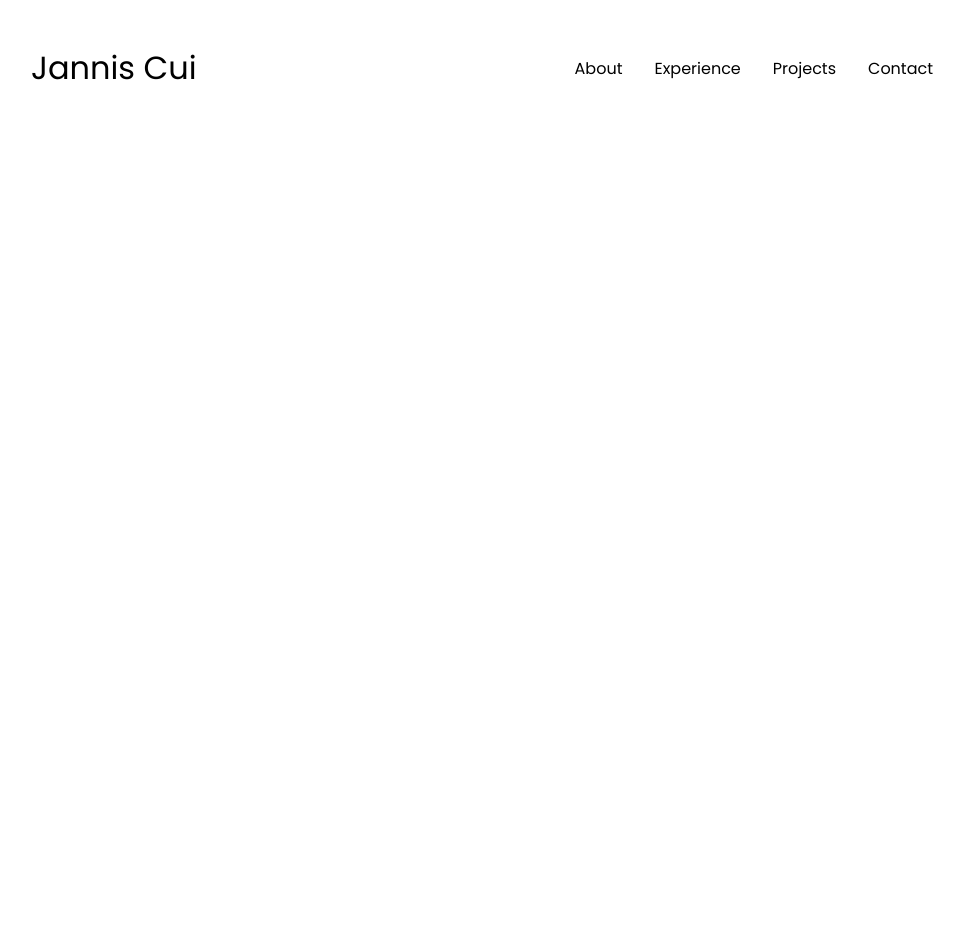
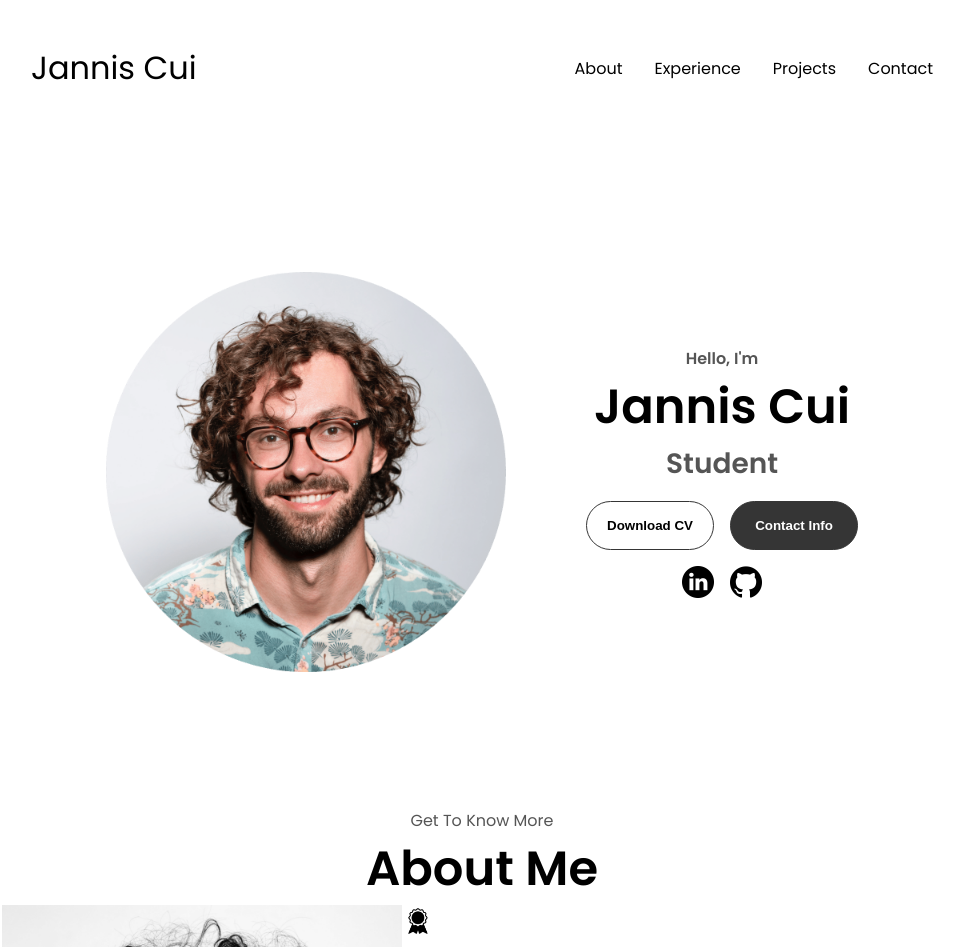
Before and after one commit to janniscui3/Portfolio, a plain HTML site: page index.html in a window 1280 px wide. Shown: the top 947 px of the page, without its empty margins (158-1122 px from the left). Before the commit the page ends 800 px from the top, so only its background shows below. Drawn offline with Linux system fonts and the light colour scheme.

Commit message:
Add Assets + Profile + Part of About-Section

```diff
--- a/index.html
+++ b/index.html
@@ -39,6 +39,58 @@
             </div>
         </div>
     </nav>
+
+    <section id="profile">
+        <div class="section__pic-container">
+            <img src="./assets/profile-pic.png" alt="Profile Picture">
+        </div>
+        <div class="section__text">
+            <p class="section__text__p1"> Hello, I'm</p>
+            <h1 class="title"> Jannis Cui</h1>
+            <p class="section__text__p2"> Student </p>
+            <div class="btn-container">
+                <button class="btn btn-color-2" onclick="window.open('./assets/resume-example.pdf')"> Download CV </button>
+                <button class="btn btn-color-1" onclick="location.href='./#contact'"> Contact Info</button>
+            </div>
+            <div id="socials-container">
+                <img
+                src="./assets/linkedin.png"
+                alt="Linkedin"
+                class="icon"
+                onclick="location.href='https://linkedin.com/'"/>
+                <img
+                src="./assets/github.png"
+                alt="Linkedin"
+                class="icon"
+                onclick="location.href='https://github.com/'"/>
+            </div>
+        </div>
+    </section>
+
+    <section id="about">
+        <p class="section__text__p1"> Get To Know More</p>
+        <h1 class="title"> About Me </h1>
+        <div class="section-container">
+            <div class="section__pic-container">
+                <img
+                src ="./assets/about-pic.png"
+                alt="Profile Picture"
+                class="about-pic"
+                />
+            </div>
+            <div class="about-details-container">
+                <div class="about-containers">
+                    <div class="details-container">
+                        <img
+                        src="./assets/experience.png"
+                        alt="Experience icon"
+                        class="icon"
+                        />
+                    </div>
+                </div>
+            </div>
+        </div>
+    </section>
     <script src="script.js"></script>
 </body>
 </html>
--- a/style.css
+++ b/style.css
@@ -143,3 +143,119 @@ a:hover {
 .hamburger-icon span:first-child {
     transform: none;
 }
+
+
+
+/* SECTIONS */
+
+section {
+    padding-top: 4vh;
+    height: 96vh;
+    margin: 0 10rem;
+    box-sizing: border-box;
+    min-height: fit-content;
+}
+
+.section-container {
+    display: flex;
+}
+
+#profile {
+    display: flex;
+    justify-content: center;
+    gap: 5rem;
+    height: 80vh;
+}
+
+.section__pic-container {
+    display: flex;
+    height: 400px;
+    width: 400px;
+    margin: auto 0;
+}
+
+.section__text {
+    align-self: center;
+    text-align: center;
+}
+
+.section__text p {
+    font-weight: 600;
+}
+
+.section__text__p1 {
+    text-align: center;
+}
+
+.section__text__p2 {
+    font-size: 1.75rem;
+    margin-bottom: 1rem;
+}
+
+.title {
+    font-size: 3rem;
+    text-align: center;
+}
+
+#socials-container {
+    display: flex;
+    justify-content: center;
+    margin-top: 1rem;
+    gap: 1rem;
+}
+
+
+/* ICONS */
+
+.icon {
+    cursor: pointer;
+    height: 2rem;
+}
+
+/* BUTTONS */
+
+.btn-container {
+    display: flex;
+    justify-content: center;
+    gap: 1rem;
+  }
+
+  .btn {
+    font-weight: 600;
+    transition: all 300ms ease;
+    padding: 1rem;
+    width: 8rem;
+    border-radius: 2rem;
+  }
+
+  .btn-color-1,
+  .btn-color-2 {
+    border: rgb(53, 53, 53) 0.1rem solid;
+  }
+
+  .btn-color-1:hover,
+  .btn-color-2:hover {
+    cursor: pointer;
+  }
+
+  .btn-color-1,
+  .btn-color-2:hover {
+    background: rgb(53, 53, 53);
+    color: white;
+  }
+
+  .btn-color-1:hover {
+    background: rgb(0, 0, 0);
+  }
+
+  .btn-color-2 {
+    background: none;
+  }
+
+  .btn-color-2:hover {
+    border: rgb(255, 255, 255) 0.1rem solid;
+  }
+
+  .btn-container {
+    gap: 1rem;
+  }
```
Also changed, not shown: assets/about-pic.png (added), assets/arrow.png (added), assets/checkmark.png (added), assets/education.png (added), assets/email.png (added), assets/experience.png (added), assets/github.png (added), assets/linkedin.png (added), assets/profile-pic-2.png (added), assets/profile-pic.png (added), assets/project-1.png (added), assets/project-2.png (added), assets/project-3.png (added), 1 other file.
